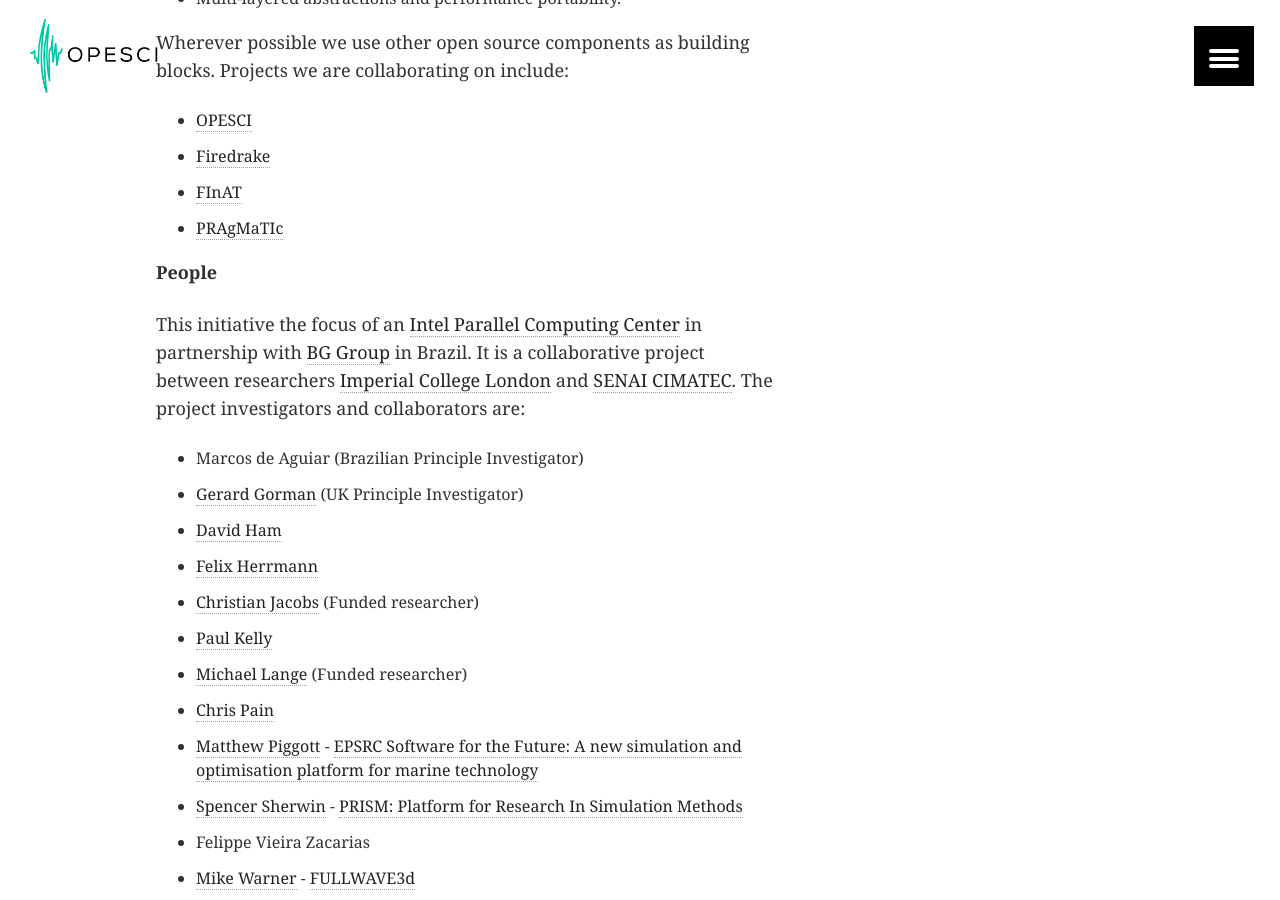
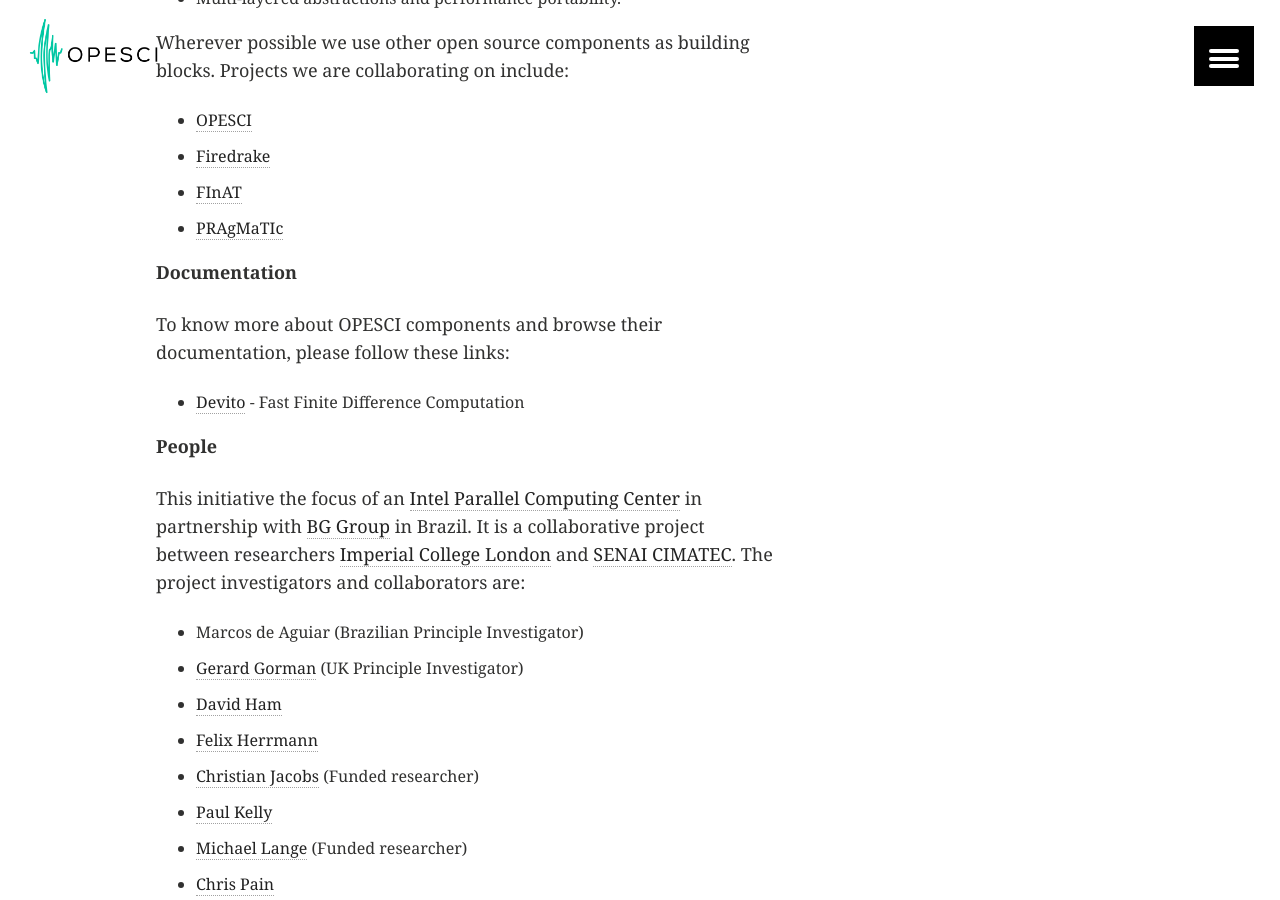
Before and after one commit to devitocodes/devitocodes.github.io, a Jekyll site: the page built from index.md, in a window 1280 px wide and 900 px high, scrolled down 669 px. Built offline with Jekyll 4.4.1, drawn with Linux system fonts in a browser that asks for light colours.

Commit message:
Added link to Devito documentation on the home page

```diff
--- a/index.md
+++ b/index.md
@@ -29,6 +29,13 @@ Projects we are collaborating on include:
 * [Firedrake](http://www.firedrakeproject.org)
 * [FInAT](https://github.com/FInAT/FInAT)
 * [PRAgMaTIc](https://github.com/ggorman/pragmatic)
+
+**Documentation**
+
+To know more about OPESCI components and browse their documentation,
+please follow these links:
+
+* [Devito](devito) - Fast Finite Difference Computation
 
 **People**
 
```
